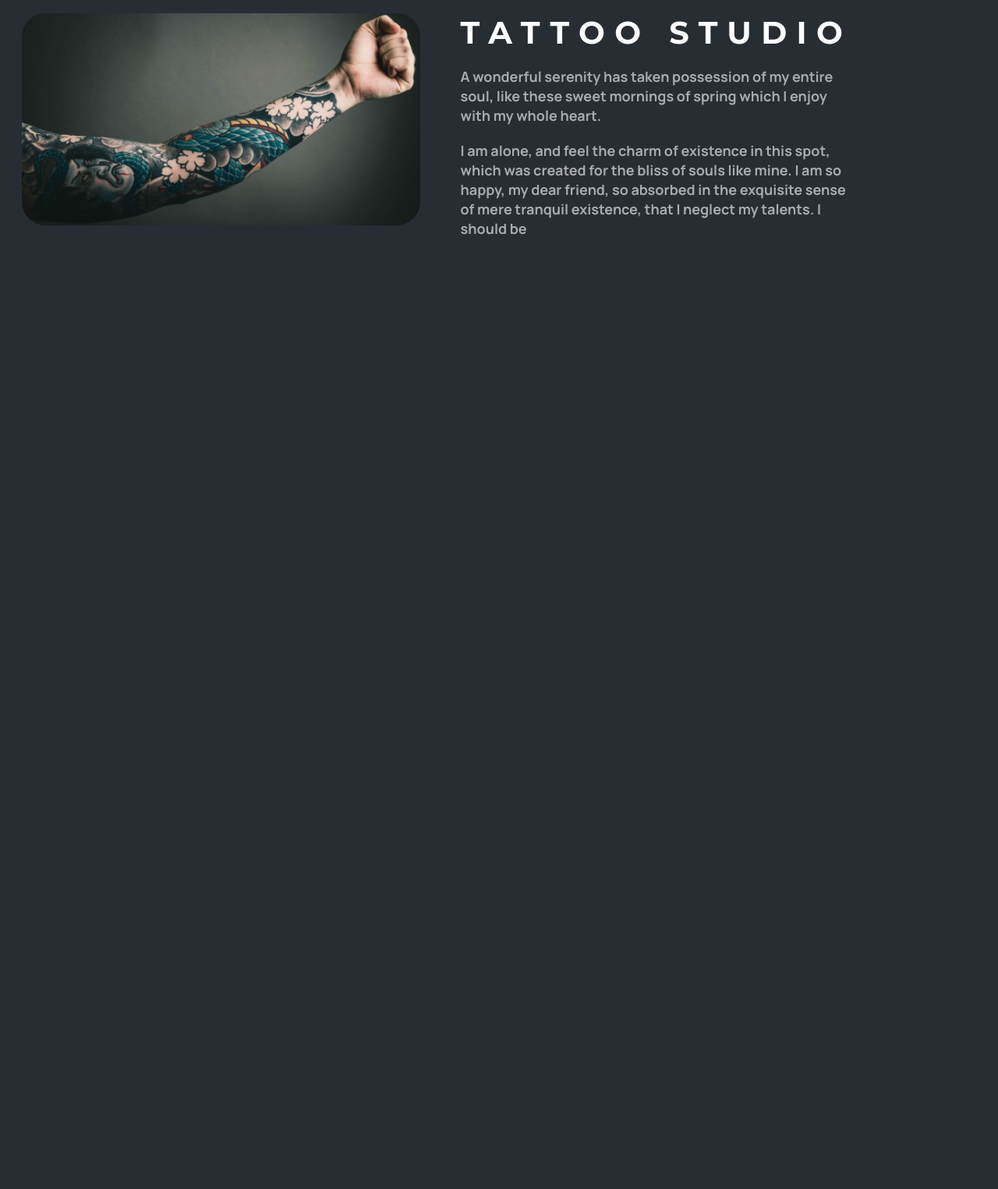
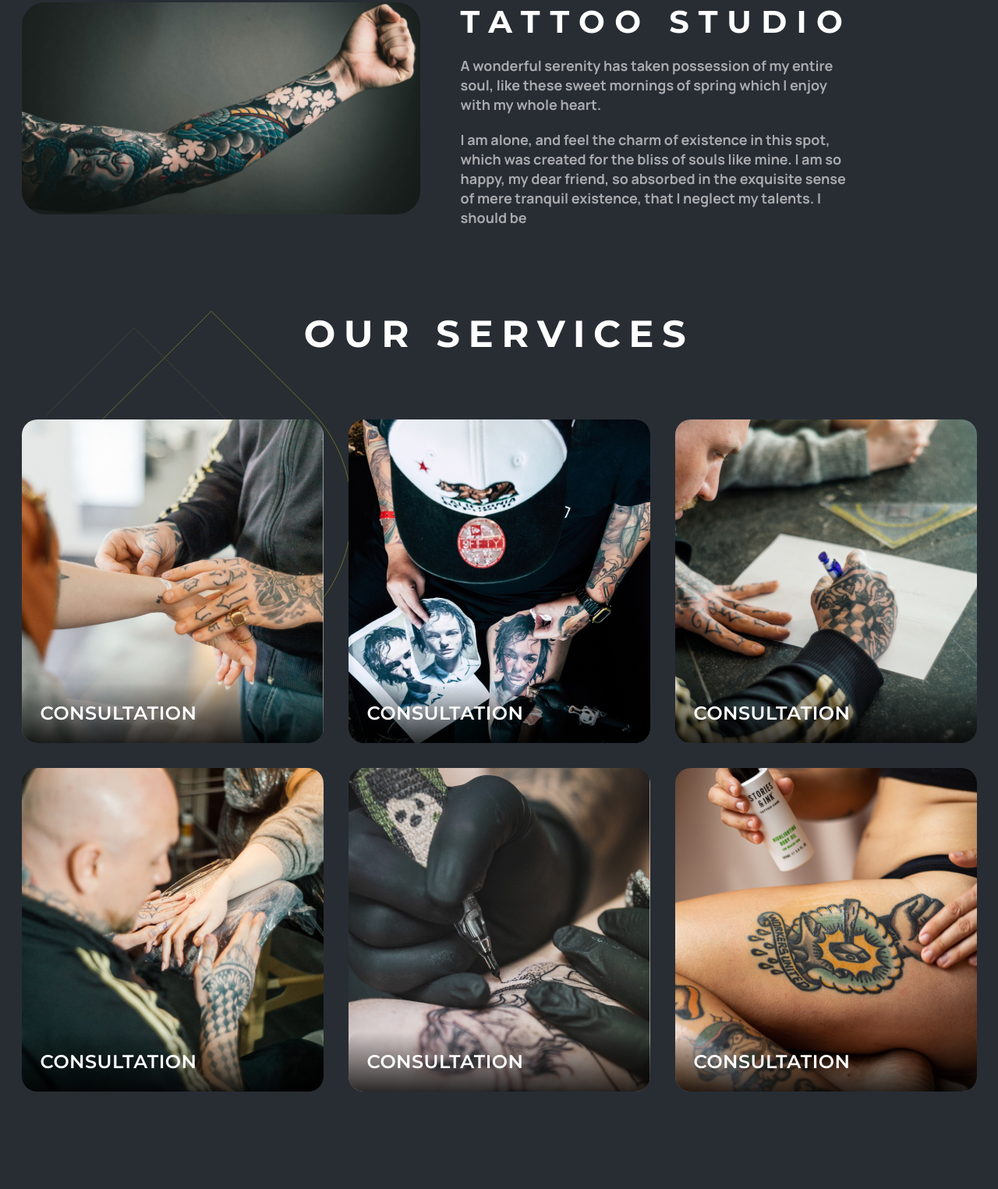
Before and after one commit to Keryashiza/tattoo-site, a website: page src/index.html in a window 1280 px wide. Shown: the part 1364-2889 px from the top of the page at 78% size. Before the commit the page ends 1777 px from the top, so only its background shows below. Drawn offline with Linux system fonts and the light colour scheme.

Commit message:
add block services

```diff
--- a/src/index.html
+++ b/src/index.html
@@ -34,7 +34,7 @@
 			</div>
 		</header>
 		<main class="main">
-			<<<<<<< HEAD <section class="main__promo promo">
+			<section class="main__promo promo">
 				<div class="promo__container container">
 					<div class="promo__content">
 						<h1 class="promo__title"> TATTOO <span>STUDIO</span></h1>
@@ -67,10 +67,71 @@
 					</div>
 				</div>
 			</section>
-				<div class="main__promo">
-					<div class="promo__container container"></div>
+			<section class="services">
+				<div class="services__container container">
+					<h2 class="services__title title">Our Services</h2>
+					<div class="services__body">
+						<div class="services__item">
+							<img src="image/services/1.jpg" alt="">
+							<h3 class="services__value value__24">consultation</h3>
+							<div class="servicec__overlay">
+								<h3 class="overlay-services__value value__24">consultation</h3>
+								<p class="services__text">At the consultation we will select a masterfor yor according to what
+									you want to get</p>
 							</div>
+						</div>
+						<div class="services__item">
+							<img src="image/services/06.jpg" alt="">
+							<h3 class="services__value value__24">consultation</h3>
+							<div class="servicec__overlay">
+								<h3 class="overlay-services__value value__24">consultation</h3>
+								<p class="services__text">At the consultation we will select a masterfor yor according to what
+									you want to get</p>
+							</div>
+						</div>
+						<div class="services__item">
+							<img src="image/services/02.jpg" alt="">
+							<h3 class="services__value value__24">consultation</h3>
+							<div class="servicec__overlay">
+								<h3 class="overlay-services__value value__24">consultation</h3>
+								<p class="services__text">At the consultation we will select a masterfor yor according to what
+									you want to get</p>
+							</div>
+						</div>
+						<div class="services__item">
+							<img src="image/services/03.jpg" alt="">
+							<h3 class="services__value value__24">consultation</h3>
+							<div class="servicec__overlay">
+								<h3 class="overlay-services__value value__24">consultation</h3>
+								<p class="services__text">At the consultation we will select a masterfor yor according to what
+									you want to get</p>
+							</div>
+						</div>
+						<div class="services__item">
+							<img src="image/services/04.jpg" alt="">
+							<h3 class="services__value value__24">consultation</h3>
+							<div class="servicec__overlay">
+								<h3 class="overlay-services__value value__24">consultation</h3>
+								<p class="services__text">At the consultation we will select a masterfor yor according to what
+									you want to get</p>
+							</div>
+						</div>
+						<div class="services__item">
+							<img src="image/services/05.jpg" alt="">
+							<h3 class="services__value value__24">consultation</h3>
+							<div class="servicec__overlay">
+								<h3 class="overlay-services__value value__24">consultation</h3>
+								<p class="services__text">At the consultation we will select a masterfor yor according to what
+									you want to get</p>
+							</div>
+						</div>
+
+					</div>
+				</div>
+			</section>
 		</main>
+	</div>
+
 	<footer class="footer"></footer>
 	</div>
 	<script src="js/script.js"></script>
--- /dev/null
+++ b/src/sass/blocks/services.scss
@@ -0,0 +1,79 @@
+.services{
+	position: relative;
+	padding-bottom: 125px;
+	&::before{
+		content: "";
+		position: absolute;
+		top: 0;
+		display: block;
+		width: 590px;
+		height: 523px;
+		background: url(../../image/rectangle/Group308.svg)no-repeat center;
+	}
+	&__title{
+		margin-bottom: 80px;
+	}
+	&__body{
+		display: grid;
+		grid-template-columns: repeat(3, 1fr);
+		grid-auto-columns: minmax(315px, 387px);
+		grid-template-rows: repeat(2, 415px);
+		grid-auto-rows: 415px;
+		column-gap: 32px;
+		gap: 32px;
+	}
+	&__item{
+		position: relative;
+		overflow: hidden;
+		border-radius: 20px;
+		transition: all 0.6s ease;
+		img{
+			height: 100%;
+			width: 100%;
+			object-fit: cover;
+		}
+		&:hover{
+			.servicec__overlay{
+				transform: translateY(0);
+			}
+			.services__value{
+				opacity: 0.0;
+			}
+		}
+	}
+	&__value{
+		position: absolute;
+		bottom: 0;
+		left: 0;
+		width: 100%;
+		height: 77px;
+		padding: 24px;
+		background: rgb(0,0,0);
+		background: linear-gradient(0deg, rgba(0,0,0,0.8) 0%, rgba(0,0,0,0) 100%);
+		border-radius: 17px;
+		transition: all 0.4s ease;
+	}
+	.servicec__overlay{
+		position: absolute;
+		bottom: 0;
+		left: 0;
+		width: 100%;
+		max-height: 100%;
+		padding: 24px;
+		background: rgba($color: #1A1D22, $alpha: 0.7);
+		border-radius: 17px;
+		transform: translateY(100%);
+		transition: all 0.6s ease;
+	}
+	&__text{
+		font-family: 'Manrope';
+		font-style: normal;
+		font-weight: 500;
+		font-size: 16px;
+		line-height: 22px;
+		color: #FFFFFF;
+	}
+	.overlay-services__value{
+		margin-bottom: 16px;
+	}
+}
--- a/src/sass/blocks/title.scss
+++ b/src/sass/blocks/title.scss
@@ -1,3 +1,15 @@
+.value__24{
+	font-family: 'Montserrat';
+	font-style: normal;
+	font-weight: 600;
+	font-size: 24px;
+	line-height: 29px;
+	letter-spacing: 0.02em;
+	text-transform: uppercase;
+
+	color: #FFFFFF;
+}
+
 .title{
 	font-family: 'Montserrat';
 		font-style: normal;
--- a/src/sass/style.scss
+++ b/src/sass/style.scss
@@ -4,6 +4,7 @@
 @import 'blocks/header.scss';
 @import 'blocks/promo.scss';
 @import 'blocks/about.scss';
+@import 'blocks/services.scss';
 body, html {
 	height: 100%;
 	background: #282D34;
```
Also changed, not shown: src/css/blocks/services.min.css (added), src/css/blocks/title.min.css, src/css/style.min.css, src/image/rectangle/Group308.svg (added), src/image/rectangle/Rectangle 246.svg (added), src/image/rectangle/back.svg (added), src/image/rectangle/hovereffect.svg (added), src/image/services/02.jpg (added), src/image/services/03.jpg (added), src/image/services/04.jpg (added), src/image/services/05.jpg (added), src/image/services/06.jpg (added), src/image/services/1.jpg (added). Lines whose indentation alone changed are shown as unchanged.
